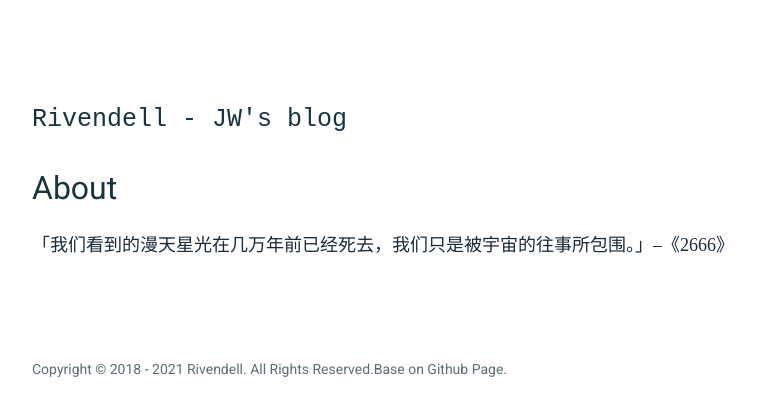
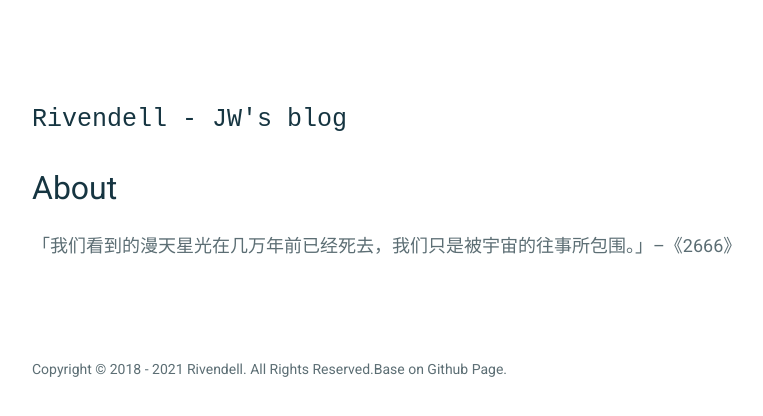
Before and after one commit to icarus507/icarus507.github.io, a Jekyll site: the page built from _pages/about.md, in a window 1280 px wide. Shown: the top 416 px of the page, without its empty margins (258-1021 px from the left). Built offline with Jekyll 4.4.1, drawn with Linux system fonts in a browser that asks for light colours.

Commit message:
Update _article.scss

```diff
--- a/_sass/components/_article.scss
+++ b/_sass/components/_article.scss
@@ -39,17 +39,12 @@
 
 .c-article__main {
     margin-bottom: 5rem; // 50px
-    line-height: 1.5;
-    font-size: 1.8rem; // 18px
-    color: #1a2a3a;
-    font-family: cursive；
-    /*
     @include fs--body;
     color: $c-base__01;
-    {
+
+    * {
         margin-bottom: 1.8rem; // 18px
     }
-    */
 
     h2 {
         @include fs--heading-2;
```
